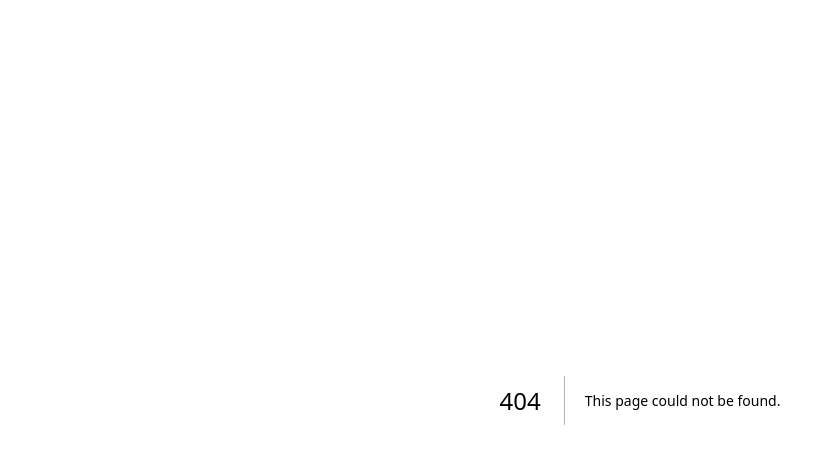
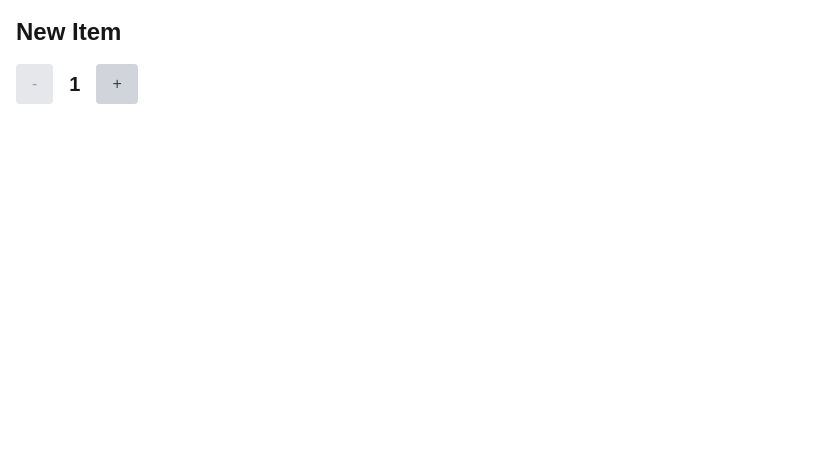
Before and after one commit to SurafelKassa/cprg306-assignments, a Next.js app: page /week-4 in a window 1280 px wide. Before the commit this address had no page. Shown: the top 464 px of the page, without its empty margins (0-827 px from the left). Built offline with nearby package versions, Linux system fonts and the light colour scheme.

Commit message:
week4-changes

```diff
--- a/app/page.js
+++ b/app/page.js
@@ -8,9 +8,11 @@ export default function Home() {
       <Link href="/week-2">
          Week 2
         </Link><br></br>
-
         <Link href="/week-3">
          Week 3
+        </Link><br></br>
+        <Link href="/week-4">
+         Week 4
         </Link>
     </main>
   );
--- /dev/null
+++ b/app/week-4/new-item.js
@@ -0,0 +1,36 @@
+// /app/week-4/new-item.js
+"use client";
+
+import { useState } from 'react';
+
+export default function NewItem() {
+  const [quantity, setQuantity] = useState(1);
+
+  const increment = () => {
+    setQuantity((prevQuantity) => Math.min(prevQuantity + 1, 20));
+  };
+
+  const decrement = () => {
+    setQuantity((prevQuantity) => Math.max(prevQuantity - 1, 1));
+  };
+
+  return (
+    <div className="flex items-center space-x-4">
+      <button
+        onClick={decrement}
+        disabled={quantity === 1}
+        className="px-4 py-2 bg-gray-300 text-gray-700 rounded disabled:bg-gray-200 disabled:text-gray-400"
+      >
+        -
+      </button>
+      <span className="text-xl font-semibold">{quantity}</span>
+      <button
+        onClick={increment}
+        disabled={quantity === 20}
+        className="px-4 py-2 bg-gray-300 text-gray-700 rounded disabled:bg-gray-200 disabled:text-gray-400"
+      >
+        +
+      </button>
+    </div>
+  );
+}
--- /dev/null
+++ b/app/week-4/page.js
@@ -0,0 +1,11 @@
+// /app/week-4/page.js
+import NewItem from './new-item';
+
+export default function Page() {
+  return (
+    <div className="container mx-auto p-4">
+      <h1 className="text-2xl font-bold mb-4">New Item</h1>
+      <NewItem />
+    </div>
+  );
+}
```
